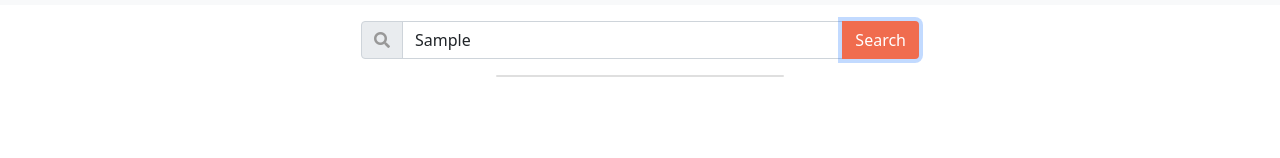
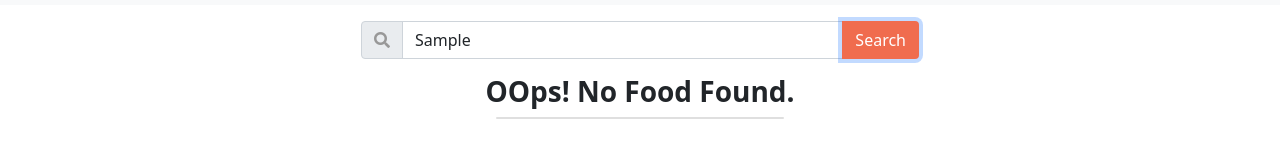
Before and after one commit to rawshad/1-HungryMonster---Assignment-5, a plain HTML site: page index.html in a window 1280 px wide. Both pictures are taken after typing "Sample" into the empty fields and a click on the button "Search". Shown: the part 96-254 px from the top of the page. Drawn offline with nearby package versions, Linux system fonts and the light colour scheme; no server answers.

Commit message:
error handler added

```diff
--- a/app.js
+++ b/app.js
@@ -6,6 +6,7 @@ const searchFood = () => {
     fetch(url)
     .then(res => res.json())
     .then(data => displayFood(data.meals))
+    .catch(error => errorHandler('OOps! No Food Found.'))
 }
 
 const displayFood = foodItem => {
@@ -49,3 +50,8 @@ const foodDetails = (thumbnail, foodName, ing1, ing2, ing3, ing4, ing5, ing6) =>
             </div>
     `
 }
+
+const errorHandler = (error) => {
+    const errorMessage = document.getElementById("error-message");
+    errorMessage.innerText = error;
+}
--- a/index.html
+++ b/index.html
@@ -43,6 +43,7 @@
                 </div>
             </div>
         </section>
+        <h3 id="error-message" class="fw-bolder text-center"></h3>
         <!-- Show data with list item
         <ul id="food-container"></ul>-->
         <section class="food-details">
```
